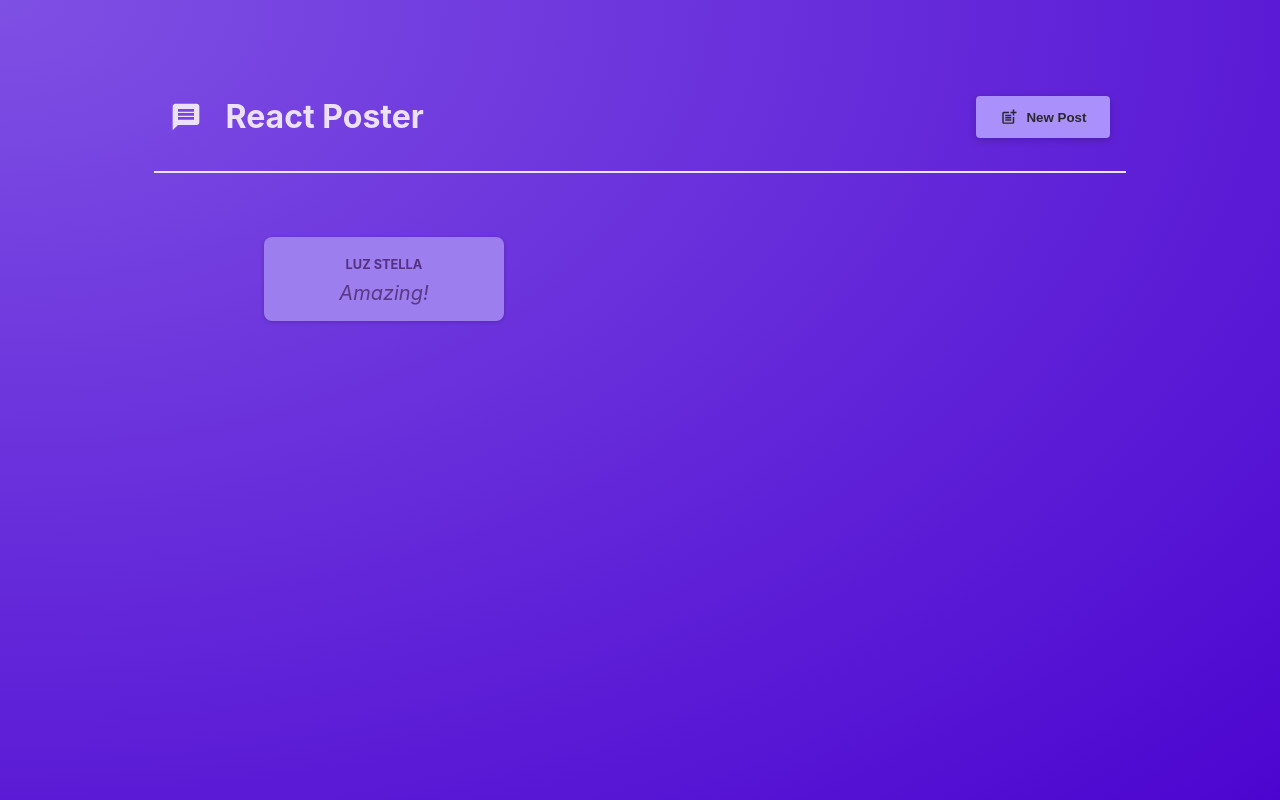
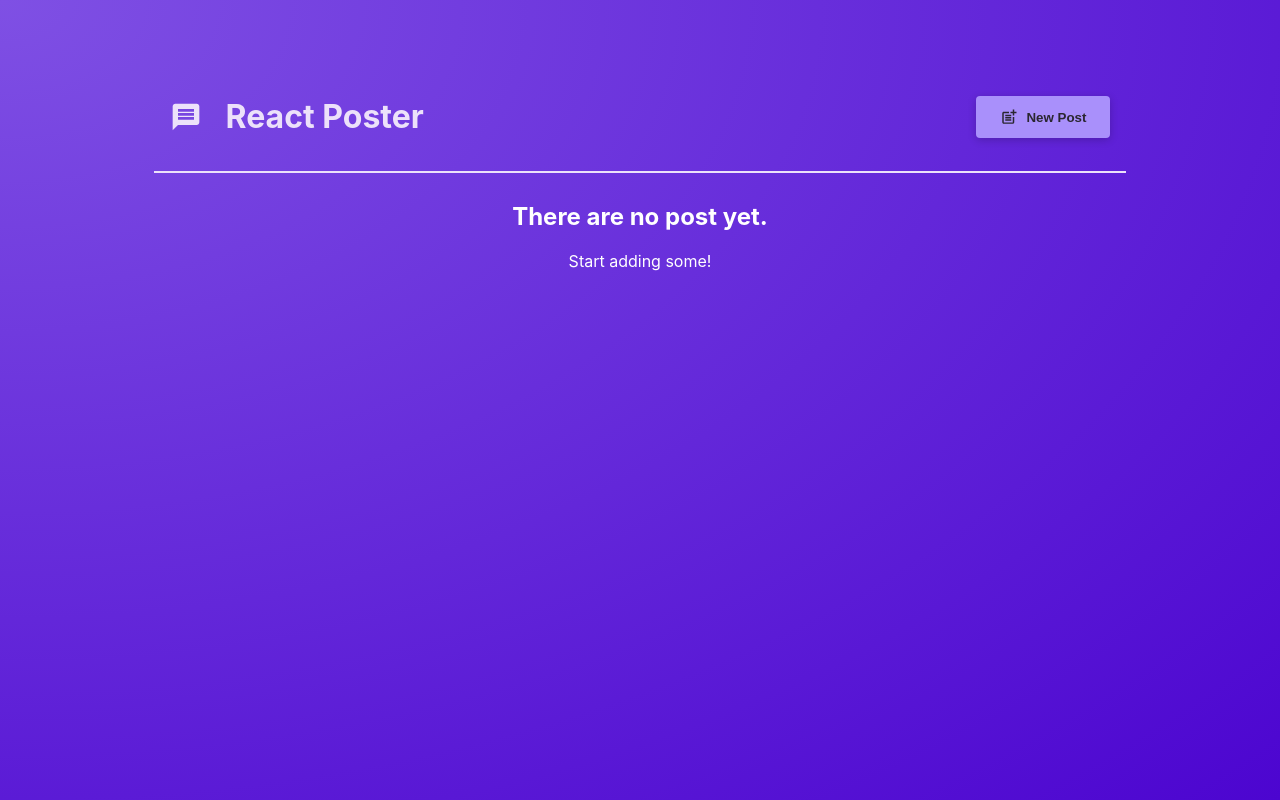
Before and after one commit to lssotog/react-poster-app, a React (Vite) app: page / in a window 1280 px wide. Built offline with nearby package versions, Linux system fonts and the light colour scheme.

Commit message:
Updating State Based On Previous State

```diff
--- a/src/components/NewPost.jsx
+++ b/src/components/NewPost.jsx
@@ -1,7 +1,7 @@
 import { useState } from "react";
 import classes from "./NewPost.module.css";
 
-function NewPost({ onCancel }) {
+function NewPost({ onCancel, onAddPost }) {
   const [enteredBody, setEnteredBody] = useState("React.js is great!");
   const [enteredAuthor, setEnteredAuthor] = useState("Misito");
 
@@ -20,6 +20,7 @@
       author: enteredAuthor,
     };
     console.log("---->", postData);
+    onAddPost(postData);
     onCancel();
   }
   return (
--- a/src/components/PostList.jsx
+++ b/src/components/PostList.jsx
@@ -1,19 +1,34 @@
+import { useState } from "react";
 import classes from "./PostList.module.css";
 import NewPost from "./NewPost";
 import { Post } from "./Post";
 import { Modal } from "./Modal";
 
 export const PostList = ({ isPosting, onStopPosting }) => {
+  const [posts, setPosts] = useState([]);
+  function addPostHandler(postData) {
+    setPosts((existingPosts) => [postData, ...existingPosts]);
+  }
   return (
     <>
       {isPosting && (
         <Modal onClose={onStopPosting}>
-          <NewPost onCancel={onStopPosting} />
+          <NewPost onCancel={onStopPosting} onAddPost={addPostHandler} />
         </Modal>
       )}
-      <ul className={classes.posts}>
-        <Post author="Luz Stella" body="Amazing!" />
-      </ul>
+      {posts.length > 0 && (
+        <ul className={classes.posts}>
+          {posts.map((post) => (
+            <Post key={post.body} author={post.author} body={post.body} />
+          ))}
+        </ul>
+      )}
+      {posts.length === 0 && (
+        <div style={{ textAlign: "center", color: "white" }}>
+          <h2>There are no post yet.</h2>
+          <p>Start adding some!</p>
+        </div>
+      )}
     </>
   );
 };
```
